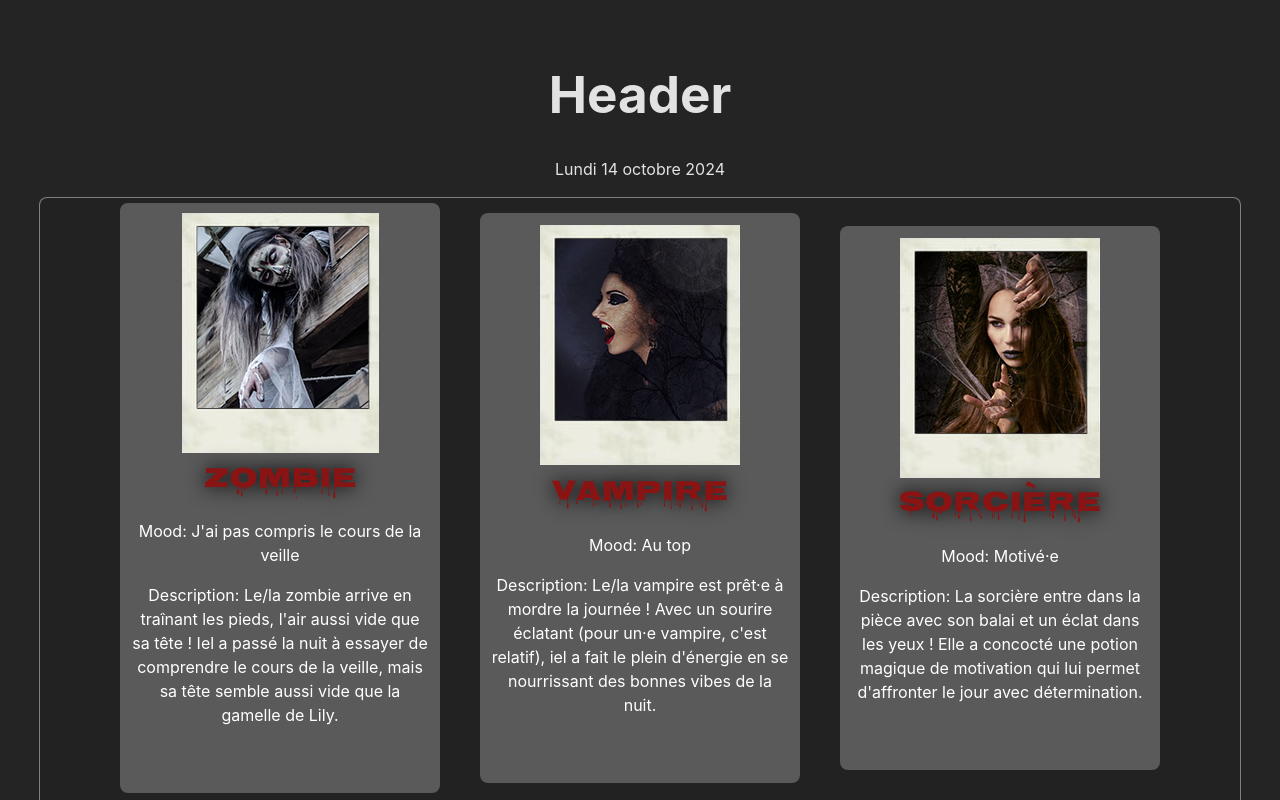
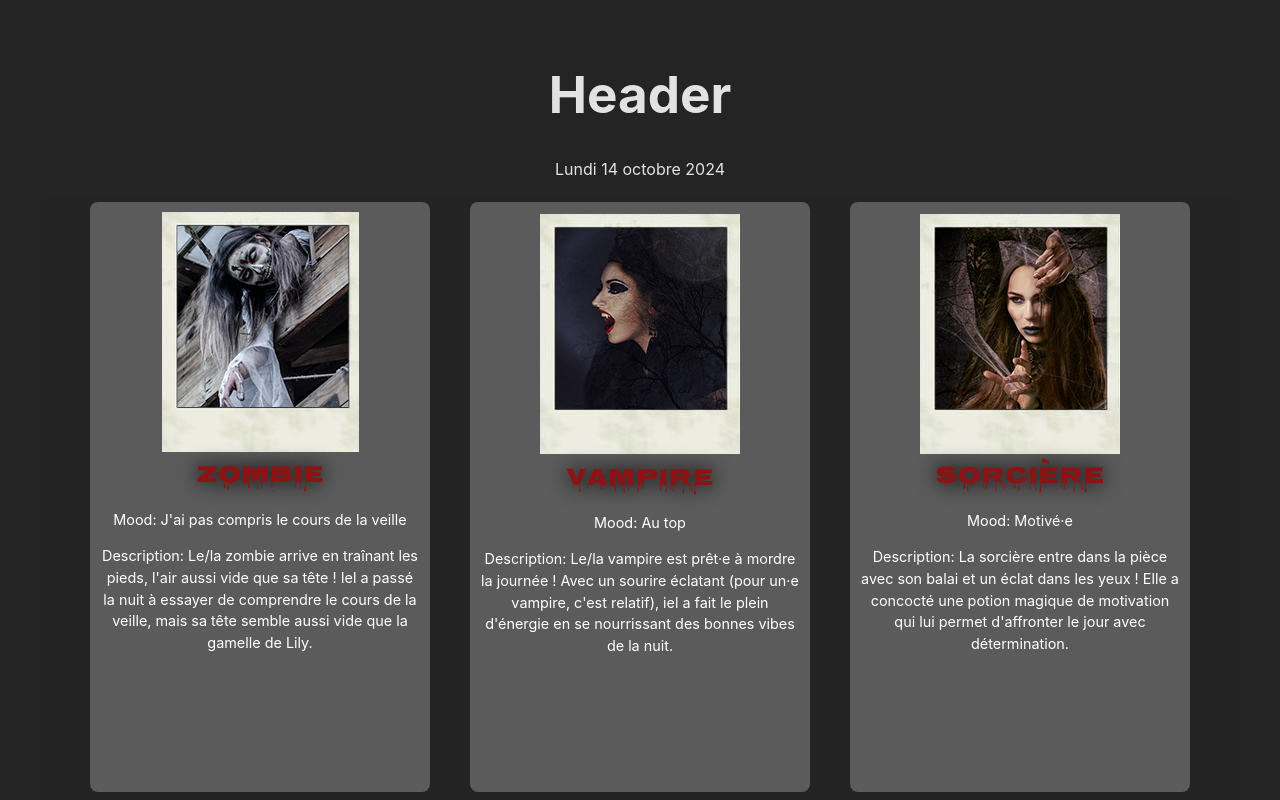
Before and after one commit to geraldine-l/girls_workshop, a React (Vite) app: page / in a window 1280 px wide. Shown: the top 800 px of the page. Built offline with nearby package versions, Linux system fonts and the light colour scheme.

Commit message:
change css

```diff
--- a/src/App.css
+++ b/src/App.css
@@ -4,6 +4,7 @@
   margin: 0 auto;
   padding: 2rem;
   text-align: center;
+  box-sizing: content-box;
 }
 
 .nosifer-regular {
@@ -30,7 +31,6 @@
   background-color: rgba(25, 25, 25, 0.116);
   border-radius: 8px;
   width: 1200px;
-  border: 1px solid rgba(255, 255, 255, 0.423);
   display: flex;
   flex-direction: row;
   align-items: center;
@@ -58,15 +58,15 @@
   /* gap: 30px; */
   flex-wrap: wrap;
   background-color: rgba(255, 255, 255, 0.253);
-  width: 300px;
-  /* height: 500px; */
+  width: 320px;
+  height: 530px;
   margin: 5px;
 }
 
 .card-container p {
   color: rgb(255, 255, 255);
-  font-size: 1rem;
-  max-height: 150px;
+  font-size: 0.9rem;
+  max-height: 250px;
 }
 
 .selected-card-container {
--- a/src/index.css
+++ b/src/index.css
@@ -39,7 +39,7 @@ h2 {
   font-family: "Nosifer";
   color: rgb(138, 20, 20);
   filter: drop-shadow(0 0 10px black);
-  font-size: 1.8rem;
+  /* font-size: 1.8rem; */
   margin: 0;
 }
 
```
